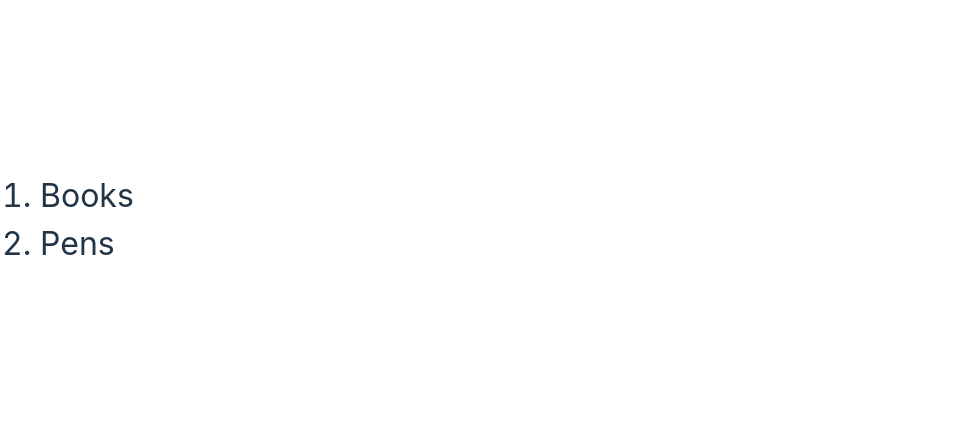
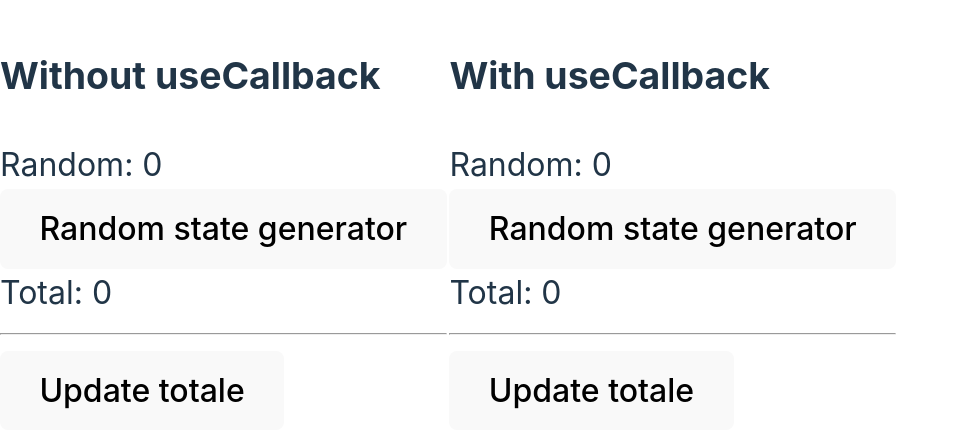
Before and after one commit to Nagarajnaidu921/react-teaching, a React (Vite) app: page / in a window 1280 px wide. Shown: the part 180-628 px from the top of the page, without its empty margins (0-959 px from the left). Built offline with nearby package versions, Linux system fonts and the light colour scheme.

Commit message:
updated the code

```diff
--- a/src/App.jsx
+++ b/src/App.jsx
@@ -3,6 +3,9 @@ import { ConditionalRenderingExample } from "./components/consditional-statement
 import { ListAndLoopExample } from "./components/list-and-loops";
 import { ListView } from "./components/list-view";
 import UseStateAndUseReducer from "./components/use-stateand-user-reduce";
+import { UseCallbackExample } from "./components/useCallBack";
+import { UseEffectExample } from "./components/useEffect";
+import UseMemoExample from './components/useMemo'
 
 /**
  *
@@ -18,7 +21,10 @@ function App() {
     {/* <UseStateAndUseReducer></UseStateAndUseReducer> */}
     {/* <ListView></ListView> */}
     {/* <ConditionalRenderingExample></ConditionalRenderingExample> */}
-    <ListAndLoopExample></ListAndLoopExample>
+    {/* <ListAndLoopExample></ListAndLoopExample> */}
+    {/* <UseEffectExample></UseEffectExample> */}
+    {/* <UseMemoExample></UseMemoExample> */}
+    <UseCallbackExample></UseCallbackExample>
   </div>
 }
 
--- /dev/null
+++ b/src/components/useCallBack/index.jsx
@@ -0,0 +1,11 @@
+import WithHook from "./withHook";
+import WithoutHook from "./withoutHook";
+
+export const UseCallbackExample = () => {
+  return (
+    <div className="store-container">
+      <WithoutHook></WithoutHook>
+      <WithHook></WithHook>
+    </div>
+  );
+};
--- /dev/null
+++ b/src/components/useCallBack/withHook.jsx
@@ -0,0 +1,32 @@
+import { useState, memo, useCallback } from "react";
+
+const UseCallBackWithHook = memo((props) => {
+  return (
+    <div>
+      <button onClick={props.handleUpdate}>Update totale</button>
+    </div>
+  );
+});
+
+export default () => {
+  const [total, setToatl] = useState(0);
+  const [random, setRandom] = useState(0);
+  const [items, setItems] = useState([1, 2, 3, 4, 5, 6, 7, 8, 10]);
+
+  const updateTotal = useCallback(() => {
+    setToatl(items.reduce((acc, curr) => acc + curr, 0));
+  }, [items]);
+
+  return (
+    <div>
+      <h3>With useCallback</h3>
+      <div> Random: {random}</div>
+      <button onClick={() => setRandom(Math.random())}>
+        Random state generator
+      </button>
+      <div>Total: {total}</div>
+      <hr />
+      <UseCallBackWithHook handleUpdate={updateTotal}></UseCallBackWithHook>
+    </div>
+  );
+};
--- /dev/null
+++ b/src/components/useCallBack/withoutHook.jsx
@@ -0,0 +1,34 @@
+import { useState, memo } from "react";
+
+const UseCallBackWithoutHook = memo((props) => {
+    return (
+      <div>
+        <button onClick={props.handleUpdate}>
+          Update totale
+        </button>
+      </div>
+    );
+  });
+
+export default () => {
+  const [total, setToatl] = useState(0);
+  const [random, setRandom] = useState(0)
+  const [items, seItems] = useState([1, 2, 3, 4, 5, 6, 7, 8, 10]);
+
+  const updateTotal = () => {
+    setToatl(items.reduce((acc, curr) => acc + curr, 0))
+  }
+
+  return (
+    <div>
+    <h3>Without useCallback</h3>
+      <div> Random: {random}</div>
+      <button onClick={() => setRandom(Math.random())}>
+        Random state generator
+      </button>
+      <div>Total: {total}</div>
+      <hr />
+      <UseCallBackWithoutHook handleUpdate={updateTotal}></UseCallBackWithoutHook>
+    </div>
+  );
+};
--- /dev/null
+++ b/src/components/useEffect/index.jsx
@@ -0,0 +1,38 @@
+import { useEffect, useState } from "react";
+
+const Counter = () => {
+  const [count, setCount] = useState(0);
+
+  useEffect(() => {
+    console.log("component mounted==============>");
+  }, []);
+
+  useEffect(() => {
+    console.log(`=========>count: ${count}`);
+    return () => {
+        console.log('====>Component destroyed')
+    }
+  }, [count]);
+
+  const inc = () => {
+    setCount((prevCount) => prevCount +1);
+  };
+
+  return (
+    <div>
+      <h1>Count: {count}</h1>
+      <button onClick={inc}>+1 count</button>
+    </div>
+  );
+};
+
+export const UseEffectExample = () => {
+  const [display, setDisplay] = useState(true);
+
+  return (
+    <>
+      <button onClick={() => setDisplay(!display)}>Toggle</button>
+      {display && <Counter></Counter>}
+    </>
+  );
+};
--- /dev/null
+++ b/src/components/useMemo/index.jsx
@@ -0,0 +1,105 @@
+import { useMemo, useState } from "react";
+
+const UseMemoExampleWithMemo = (props) => {
+  const [random, setRandom] = useState(0);
+
+  const [store, setStore] = useState([
+    {
+      name: "books",
+      count: 10,
+    },
+    {
+      name: "pens",
+      count: 20,
+    },
+  ]);
+
+  const total = useMemo(() => {
+    return store.reduce((acc, curr) => {
+      return acc + curr.count;
+    }, 0);
+  }, [store]);
+
+  return (
+    <div>
+      <div>{random}</div>
+      <button onClick={() => setRandom(Math.random())}>
+        Random prop generator
+      </button>
+      <button
+        onClick={() =>
+          setStore((prvStore) => {
+            const newStore = [...prvStore];
+            newStore[1].count = 40;
+            return newStore;
+          })
+        }
+      >
+        Update Store
+      </button>
+
+      <h1>Total Count: {total}</h1>
+    </div>
+  );
+};
+
+const UseMemoExampleTwoWithoutMemo = (props) => {
+  const [random, setRandom] = useState(0);
+
+  const [store, setStore] = useState([
+    {
+      name: "books",
+      count: 10,
+    },
+    {
+      name: "pens",
+      count: 20,
+    },
+  ]);
+
+  const total = store.reduce((acc, curr) => {
+    console.log("callculating............");
+    return acc + curr.count;
+  }, 0);
+
+  const updateStore = () => {
+    const newStore = [...store];
+    newStore[1].count = 40;
+    setStore(newStore)
+  }
+
+  return (
+    <div>
+      <div> {random}</div>
+      <button onClick={() => setRandom(Math.random())}>
+        Random state generator
+      </button>
+      <button
+        onClick={() =>
+          setStore((prvStore) => {
+            const newStore = [...prvStore];
+            newStore[1].count = 40;
+            return newStore;
+          })
+        }
+      >
+        Update Store
+      </button>
+
+      <h1>Total Count: {total}</h1>
+    </div>
+  );
+};
+
+export default () => {
+  return (
+    <div className="store-container">
+      <div>
+        <UseMemoExampleTwoWithoutMemo></UseMemoExampleTwoWithoutMemo>
+      </div>
+      <div>
+        <UseMemoExampleWithMemo></UseMemoExampleWithMemo>
+      </div>
+    </div>
+  );
+};
```
